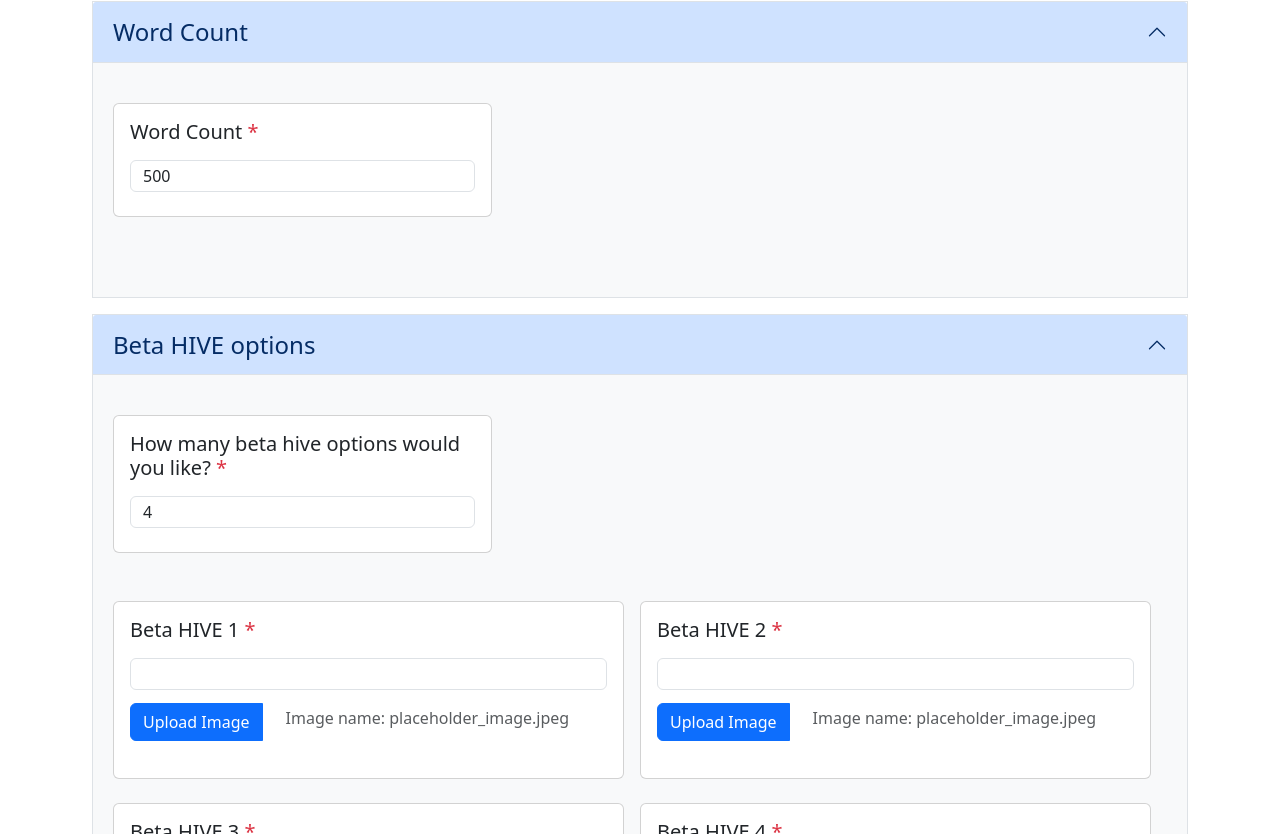
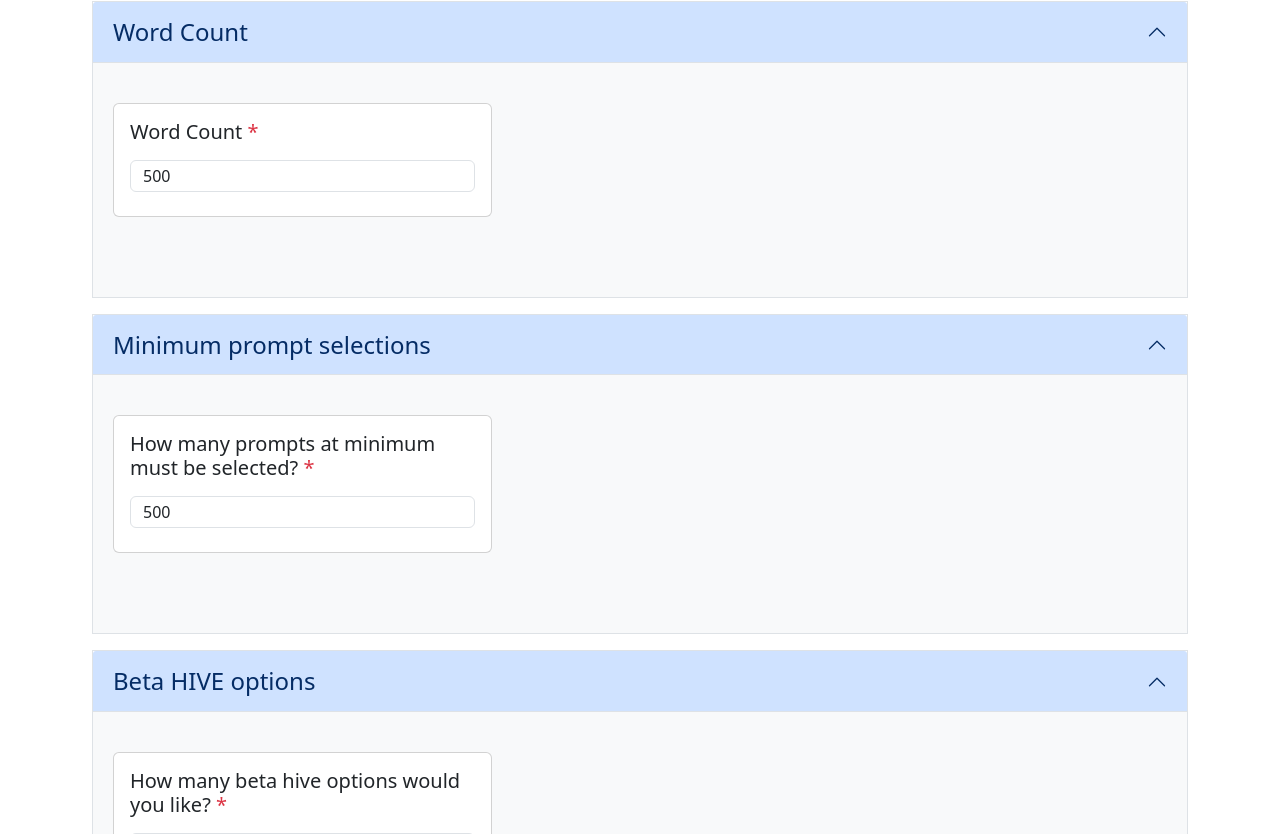
Before and after one commit to AplUSAndmINUS/beta-hive-story-submission, a React (Create React App) app: page /admin in a window 1280 px wide. Shown: the part 512-1346 px from the top of the page. Built offline with nearby package versions, Linux system fonts and the light colour scheme.

Commit message:
updated logic so only selecting prompts with no separation

```diff
--- a/src/components/prompt-card/prompt-card.tsx
+++ b/src/components/prompt-card/prompt-card.tsx
@@ -2,7 +2,7 @@ import React from 'react';
 
 import { useAppSelector } from '../../stores/store';
 interface PromptCardProps {
-  handleSelection: (selection: string) => void;
+  handleSelection: (selection: string | string[]) => void;
   isStorySelection?: boolean;
   prompt: string;
   promptText?: string;
@@ -25,7 +25,7 @@ const voteSubmission = useAppSelector(
     <div
       className='col-6 d-flex flex-wrap justify-content-between'
       onClick={
-        isStorySelection ? () => handleSelection : () => handleSelection(prompt)
+        isStorySelection ? () => handleSelection('') : () => handleSelection(prompt)
       }
     >
       <div className='w-100 me-3'>
--- a/src/pages/admin/admin.tsx
+++ b/src/pages/admin/admin.tsx
@@ -10,6 +10,7 @@ import {
   setContentWarningCount,
   setContentWarnings,
   setCountdownDate,
+  setMinPromptSelections,
   setPromptCount,
   setPrompts,
   setWordCount,
@@ -29,6 +30,7 @@ export const AdminPage: React.FC = () => {
     contentWarningCount,
     contentWarnings,
     countdownDate,
+    minPromptSelections,
     promptsCount,
     prompts,
     wordCount,
@@ -371,6 +373,28 @@ export const AdminPage: React.FC = () => {
             />
           </Accordion>
         </div>
+        <div className='row'>
+          <Accordion accordionTerms='Minimum prompt selections' collapseNumber='collapseSeven'>
+            <div className='d-flex flex-row flex-wrap justify-content-start mb-4'>
+              <InputType
+                name='wordCount'
+                value={wordCount}
+                isDisabled={false}
+                label='How many prompts at minimum must be selected?'
+                isRequired
+                onChange={(e) =>
+                  dispatch(setWordCount(parseInt(e.target.value)))
+                }
+                type='number'
+              />
+            </div>
+            <SaveSpinner
+              isLoading={false}
+              isSaved={false}
+              savedText='Changes saved!'
+            />
+          </Accordion>
+        </div>
         {/******POST-MVP option-- will show just countdown date in calendar -TW
         <div className='row'>
           <Accordion accordionTerms='Calendar events' collapseNumber='collapseSeven'>
--- a/src/pages/prompt-selection/prompt-selection.tsx
+++ b/src/pages/prompt-selection/prompt-selection.tsx
@@ -5,11 +5,12 @@ import PromptCard from '../../components/prompt-card/prompt-card';
 import Selections from '../../components/selections/selections';
 import { useAppDispatch, useAppSelector } from '../../stores/store';
 import {
-  setCharacterSelection,
-  setSettingSelection,
+  // setCharacterSelection,
+  // setSettingSelection,
+  setPromptSelections
 } from '../../stores/reducers/story-submission';
-import { CHARACTER_SELECTIONS } from '../../services/constants/constants';
-import { SETTING_SELECTIONS } from '../../services/constants/constants';
+import { PROMPT_SELECTIONS } from '../../services/constants/constants';
+// import { CHARACTER_SELECTIONS, SETTING_SELECTIONS } from '../../services/constants/constants';
 
 export const PromptSelection: React.FC = () => {
   const dispatch = useAppDispatch();
@@ -17,13 +18,19 @@ export const PromptSelection: React.FC = () => {
     (state) => state.storySubmission
   );
 
-  const handleCharacterSelection = (character: string) => {
-    dispatch(setCharacterSelection(character));
+  const handlePromptSelection = (prompt: string | string[]) => {
+    const promptArray = Array.isArray(prompt) ? prompt : [prompt];
+    dispatch(setPromptSelections(promptArray));
   };
 
-  const handleSettingSelection = (setting: string) => {
-    dispatch(setSettingSelection(setting));
-  };
+  // customer requested these be listed all under prompts and not separated -TW
+  // const handleCharacterSelection = (character: string) => {
+  //   dispatch(setCharacterSelection(character));
+  // };
+
+  // const handleSettingSelection = (setting: string) => {
+  //   dispatch(setSettingSelection(setting));
+  // };
 
   return (
     <div className='container-fluid'>
@@ -40,7 +47,7 @@ export const PromptSelection: React.FC = () => {
       </div>
       <div className='row'>
         <h3 className='pb-2 mt-3'>Prompts</h3>
-        {CHARACTER_SELECTIONS.map((character, index) => (
+        {/* {CHARACTER_SELECTIONS.map((character, index) => (
           <PromptCard
             key={character.name + index}
             prompt={character.name}
@@ -54,6 +61,14 @@ export const PromptSelection: React.FC = () => {
             prompt={setting.name}
             promptText={setting.description}
             handleSelection={handleSettingSelection}
+          />
+        ))} */}
+        {PROMPT_SELECTIONS.map((setting, index) => (
+          <PromptCard
+            key={setting.name + index}
+            prompt={setting.name}
+            promptText={setting.description}
+            handleSelection={handlePromptSelection}
           />
         ))}
       </div>
--- a/src/pages/prompt-selection/prompt-selection.types.ts
+++ b/src/pages/prompt-selection/prompt-selection.types.ts
@@ -9,3 +9,9 @@ export interface settingSchema {
   name: string;
   description: string;
 }
+
+export interface promptsSchema {
+  id: number;
+  name: string;
+  description: string;
+}
--- a/src/services/constants/constants.tsx
+++ b/src/services/constants/constants.tsx
@@ -1,7 +1,7 @@
 import { characterSchema } from '../../pages/prompt-selection/prompt-selection.types';
 import { contentWarningsSchema } from '../../pages/content-warnings/content-warnings.types';
 import { genreSchema } from '../../pages/genre-selection/genre-selection.types';
-import { settingSchema } from '../../pages/prompt-selection/prompt-selection.types';
+import { promptsSchema, settingSchema } from '../../pages/prompt-selection/prompt-selection.types';
 
 // GENRE_SELECTIONS aren't used in the code, but they are used in the tests
 export const GENRE_SELECTIONS: genreSchema[] = [
@@ -137,3 +137,17 @@ export const SETTING_SELECTIONS: settingSchema[] = [
     description: 'A whimsical and nonsensical world where anything can happen.',
   },
 ];
+
+// customer requested these be listed all under prompts and not separated -TW
+export const PROMPT_SELECTIONS: promptsSchema[] = [
+  CHARACTER_SELECTIONS[0],
+  CHARACTER_SELECTIONS[1],
+  CHARACTER_SELECTIONS[2],
+  CHARACTER_SELECTIONS[3],
+  CHARACTER_SELECTIONS[4],
+  CHARACTER_SELECTIONS[5],
+  SETTING_SELECTIONS[0],
+  SETTING_SELECTIONS[1],
+  SETTING_SELECTIONS[2],
+  SETTING_SELECTIONS[3],
+];
--- a/src/stores/reducers/admin-submission.ts
+++ b/src/stores/reducers/admin-submission.ts
@@ -14,6 +14,7 @@ interface AdminSubmissionState {
   contentWarningCount: number;
   contentWarnings: string[];
   countdownDate: string;
+  minPromptSelections: number;
   promptsCount: number;
   prompts: string[];
   wordCount: number;
@@ -27,6 +28,7 @@ const initialState: AdminSubmissionState = {
   contentWarningCount: 4,
   contentWarnings: [],
   countdownDate: moment().add(20, 'days').format('YYYY-MM-DD'),
+  minPromptSelections: 2,
   promptsCount: 10,
   prompts: [],
   wordCount: 500,
@@ -57,6 +59,9 @@ const adminSubmissionSlice = createSlice({
     setCountdownDate(state, action: PayloadAction<string>) {
       state.countdownDate = action.payload;
     },
+    setMinPromptSelections(state, action: PayloadAction<number>) {
+      state.minPromptSelections = action.payload;
+    },
     setPromptCount(state, action: PayloadAction<number>) {
       state.promptsCount = action.payload;
     },
@@ -77,6 +82,7 @@ export const {
   setContentWarningCount,
   setContentWarnings,
   setCountdownDate,
+  setMinPromptSelections,
   setPromptCount,
   setPrompts,
   setWordCount,
--- a/src/stores/reducers/story-submission.ts
+++ b/src/stores/reducers/story-submission.ts
@@ -7,6 +7,7 @@ interface StorySubmissionState {
   genreSelection: string;
   characterSelection: string;
   settingSelection: string;
+  promptSelections: string[];
   storySubmission: string;
 }
 
@@ -17,6 +18,7 @@ const initialState: StorySubmissionState = {
   genreSelection: '',
   characterSelection: '',
   settingSelection: '',
+  promptSelections: [],
   storySubmission: '',
 };
 
@@ -46,6 +48,9 @@ const storySubmissionSlice = createSlice({
     setCharacterSelection(state, action: PayloadAction<string>) {
       state.characterSelection = action.payload;
     },
+    setPromptSelections(state, action: PayloadAction<string[]>) {
+      state.promptSelections = action.payload;
+    },
     setSettingSelection(state, action: PayloadAction<string>) {
       state.settingSelection = action.payload;
     },
@@ -56,10 +61,12 @@ const storySubmissionSlice = createSlice({
 });
 
 export const {
+  setBetaHIVEConfirmation,
+  setContentSensitivities,
   setIsContentWarning,
-  setContentSensitivities,
   setGenreSelection,
   setCharacterSelection,
+  setPromptSelections,
   setSettingSelection,
   setStorySubmission,
 } = storySubmissionSlice.actions;
```
